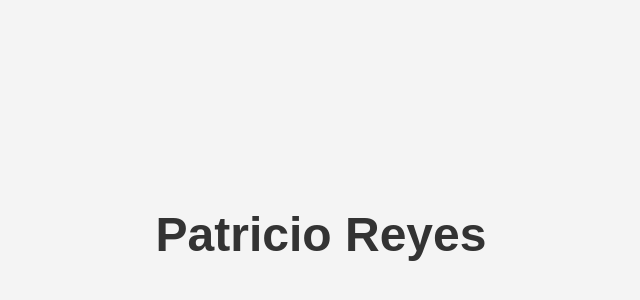
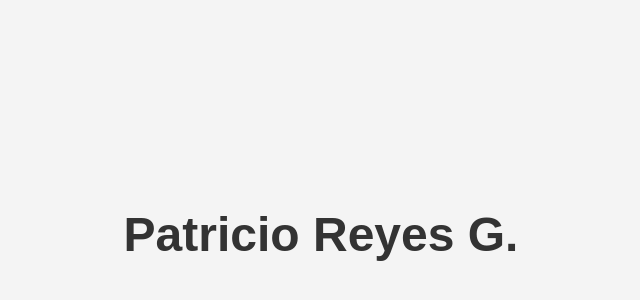
Before and after one commit to patoreyesg/patoreyesg.github.io, a plain HTML site: page index.html in a window 1280 px wide. Shown: the part 166-466 px from the top of the page, without its empty margins (319-959 px from the left). Drawn offline with Linux system fonts and the light colour scheme.

Commit message:
feat: update file html

```diff
--- a/index.html
+++ b/index.html
@@ -20,6 +20,6 @@
   </style>
 </head>
 <body>
-  <h1>Patricio Reyes</h1>
+  <h1>Patricio Reyes G.</h1>
 </body>
 </html>
```
